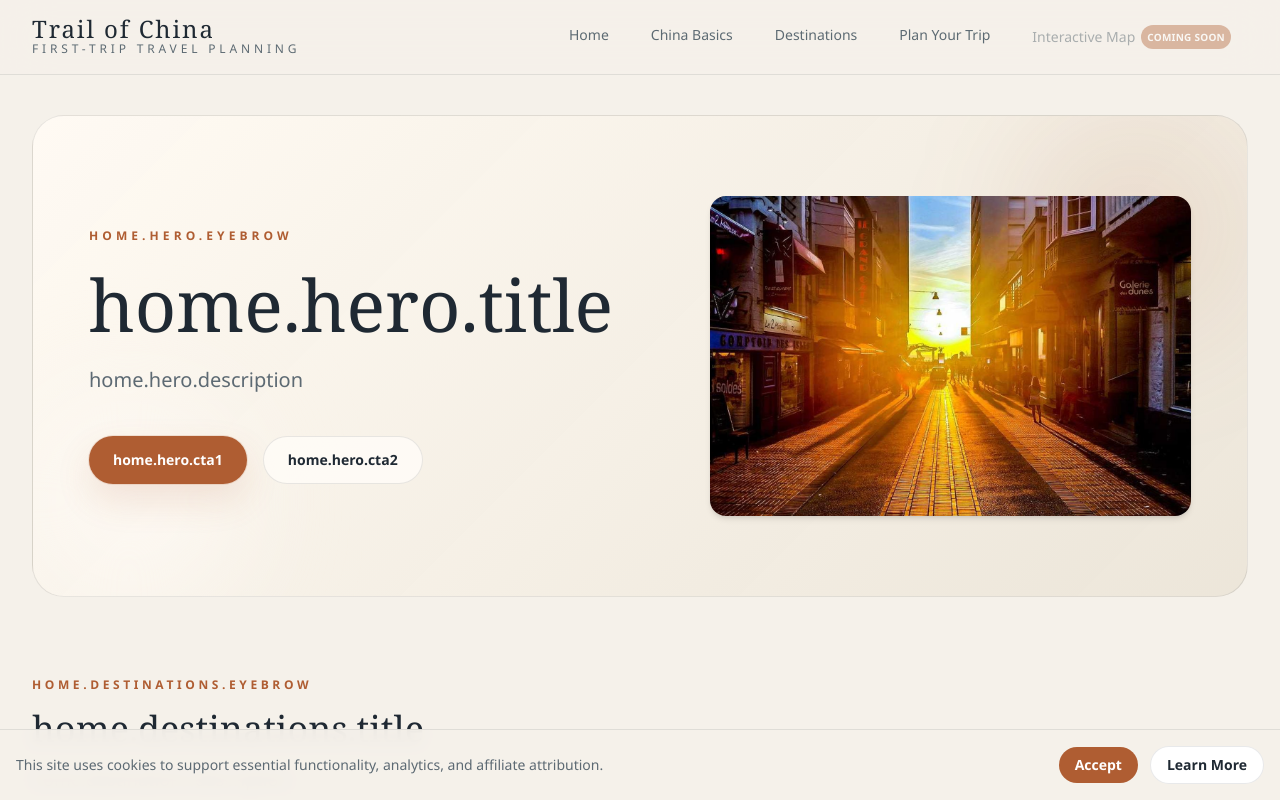
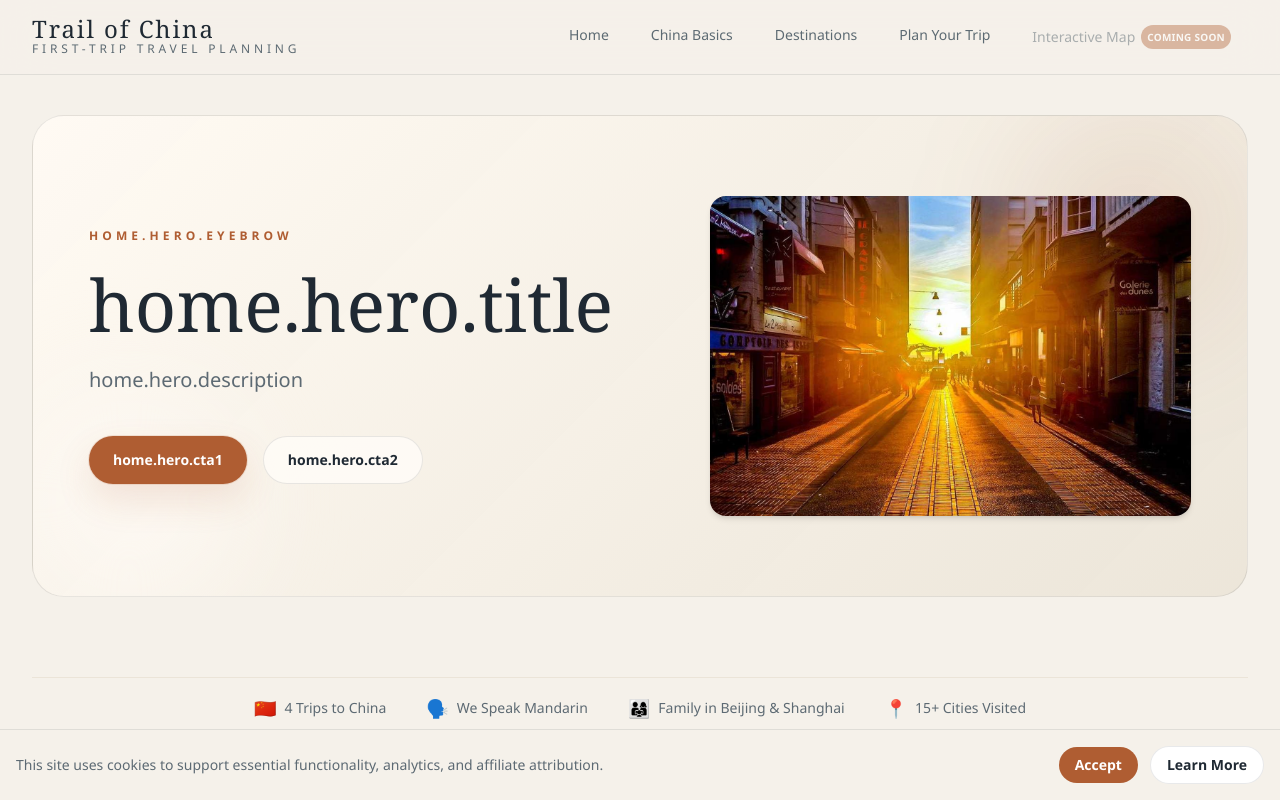
Before and after one commit to thecubestorm-arch/trailofchina, a Next.js app: page / in a window 1280 px wide. Shown: the top 800 px of the page. Built offline with nearby package versions, Linux system fonts and the light colour scheme.

Commit message:
Feature: TrustBar + WhyTrustUs components on homepage
- TrustBar: horizontal credibility bar (4 trips, Mandarin, family, 15+ cities)
- WhyTrustUs: section with story + 4 stat cards (4 trips, 12+ weeks, 15+ cities, speaks Mandarin)
- Added to homepage after hero and before footer

```diff
--- a/app/page.tsx
+++ b/app/page.tsx
@@ -9,6 +9,8 @@ import SectionIntro from '@/components/SectionIntro'
 import FadeIn from '@/components/FadeIn'
 import StaggerContainer from '@/components/StaggerContainer'
 import ChecklistDownload from '@/components/ChecklistDownload'
+import TrustBar from '@/components/TrustBar'
+import WhyTrustUs from '@/components/WhyTrustUs'
 
 const destinations = [
   {
@@ -132,6 +134,8 @@ export default function HomePage() {
           </section>
         </FadeIn>
 
+        <TrustBar />
+
         <FadeIn delay={0.08}>
           <section className="space-y-8">
             <SectionIntro
@@ -211,6 +215,8 @@ export default function HomePage() {
         <FadeIn delay={0.26}>
           <ChecklistDownload />
         </FadeIn>
+
+        <WhyTrustUs />
       </div>
     </div>
   )
--- /dev/null
+++ b/components/TrustBar.tsx
@@ -0,0 +1,24 @@
+export default function TrustBar() {
+  return (
+    <div className="bg-[#f5f1ea] border-y border-[#ebe4d8] py-4">
+      <div className="max-w-4xl mx-auto px-4 flex flex-wrap justify-center gap-6 md:gap-10 items-center">
+        <div className="flex items-center gap-2">
+          <span className="text-lg">🇨🇳</span>
+          <span className="text-sm text-[#5d6a73]">4 Trips to China</span>
+        </div>
+        <div className="flex items-center gap-2">
+          <span className="text-lg">🗣️</span>
+          <span className="text-sm text-[#5d6a73]">We Speak Mandarin</span>
+        </div>
+        <div className="flex items-center gap-2">
+          <span className="text-lg">👨‍👩‍👧</span>
+          <span className="text-sm text-[#5d6a73]">Family in Beijing & Shanghai</span>
+        </div>
+        <div className="flex items-center gap-2">
+          <span className="text-lg">📍</span>
+          <span className="text-sm text-[#5d6a73]">15+ Cities Visited</span>
+        </div>
+      </div>
+    </div>
+  )
+}
--- /dev/null
+++ b/components/WhyTrustUs.tsx
@@ -0,0 +1,27 @@
+export default function WhyTrustUs() {
+  return (
+    <div className="max-w-4xl mx-auto px-4 py-16">
+      <span className="text-[#af5d32] uppercase tracking-[0.2em] text-xs font-semibold mb-4 block">Why Trust Us</span>
+      <h2 className="font-serif text-3xl md:text-4xl font-bold text-[#1f2933] mb-6">We Don't Just Read About China — We Live It Between Visits</h2>
+      <p className="text-[#5d6a73] leading-relaxed text-lg mb-8">Our team has spent a combined 12+ weeks across 4 separate trips to China. We have family in Beijing and Shanghai, local friends who show us the real China, and tour guides who tell us what tourists never hear. We speak the language, understand the culture, and have made every mistake so you don't have to.</p>
+      <div className="grid grid-cols-2 md:grid-cols-4 gap-6">
+        <div className="text-center border rounded-lg p-4 bg-white">
+          <div className="font-serif text-3xl font-bold text-[#af5d32]">4</div>
+          <div className="text-sm text-[#5d6a73] mt-1">Trips to China</div>
+        </div>
+        <div className="text-center border rounded-lg p-4 bg-white">
+          <div className="font-serif text-3xl font-bold text-[#af5d32]">12+</div>
+          <div className="text-sm text-[#5d6a73] mt-1">Weeks in Country</div>
+        </div>
+        <div className="text-center border rounded-lg p-4 bg-white">
+          <div className="font-serif text-3xl font-bold text-[#af5d32]">15+</div>
+          <div className="text-sm text-[#5d6a73] mt-1">Cities Explored</div>
+        </div>
+        <div className="text-center border rounded-lg p-4 bg-white">
+          <div className="font-serif text-3xl font-bold text-[#af5d32]">🇨🇳</div>
+          <div className="text-sm text-[#5d6a73] mt-1">We Speak Mandarin</div>
+        </div>
+      </div>
+    </div>
+  )
+}
```
